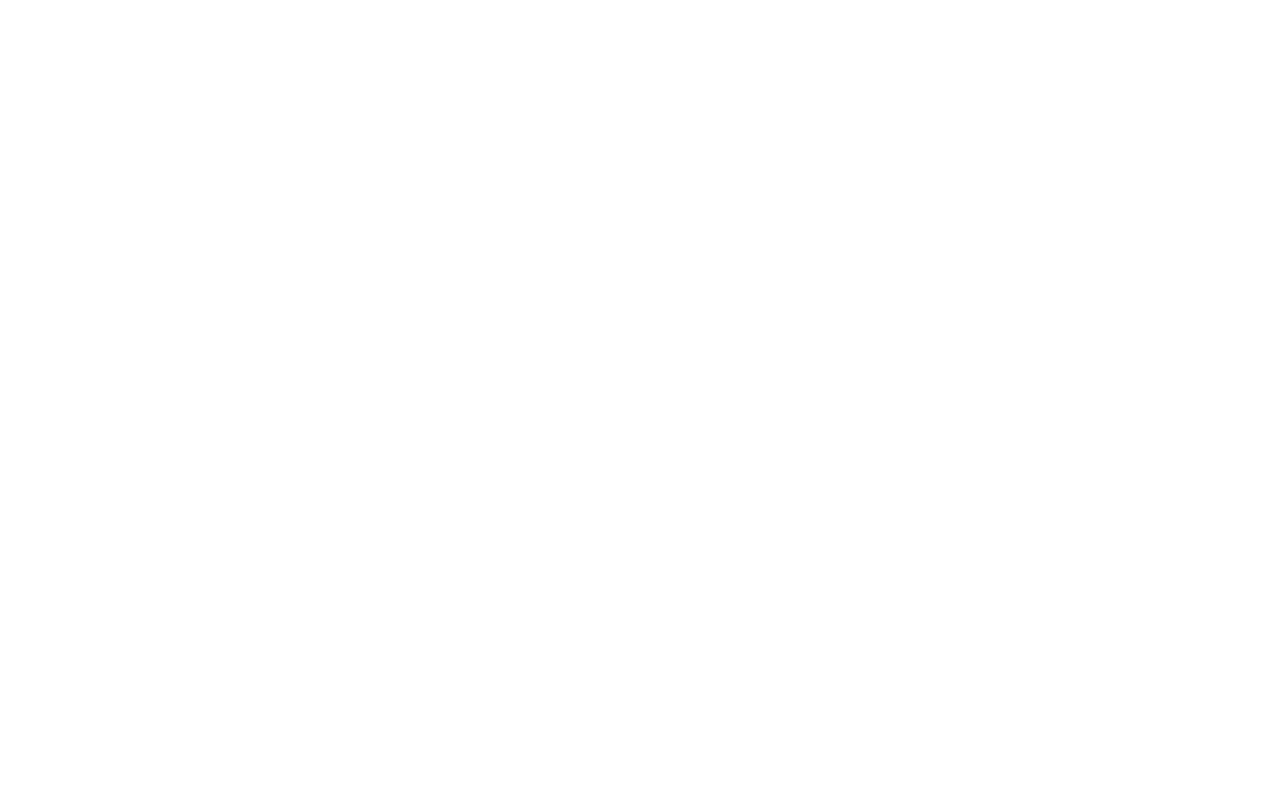
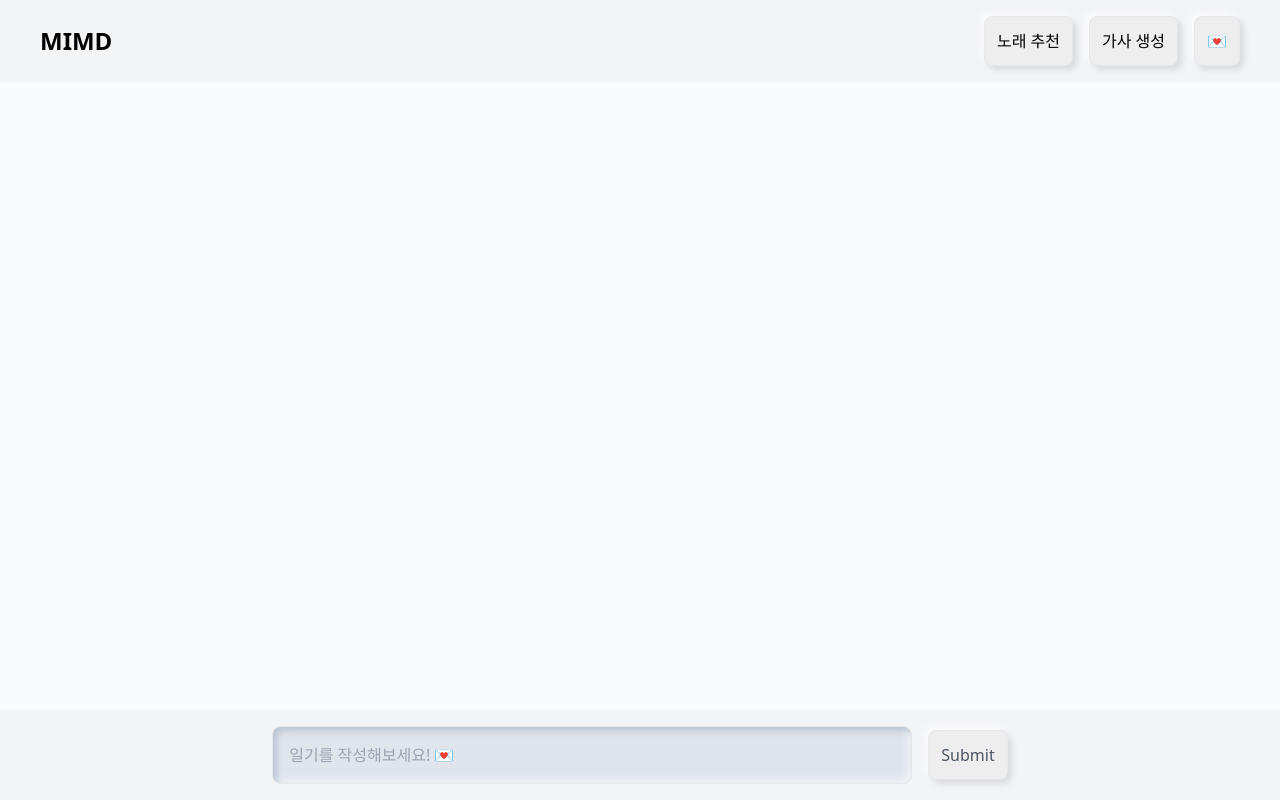
Before and after one commit to MUSIC-IN-MY-DIARY/Front, a React (Vite) app in the folder FE/: page /diary/generate-lyrics in a window 1280 px wide. Before the commit this address had no page. Built offline with nearby package versions, Linux system fonts and the light colour scheme.

Commit message:
fix: 회원가입 성공시 로그인 페이지로 리다이렉션

```diff
--- a/FE/package.json
+++ b/FE/package.json
@@ -19,11 +19,14 @@
     "@types/react": "^18.3.11",
     "@types/react-dom": "^18.3.1",
     "@vitejs/plugin-react": "^4.3.3",
+    "autoprefixer": "^10.4.20",
     "eslint": "^9.13.0",
     "eslint-plugin-react": "^7.37.1",
     "eslint-plugin-react-hooks": "^5.0.0",
     "eslint-plugin-react-refresh": "^0.4.13",
     "globals": "^15.11.0",
+    "postcss": "^8.4.49",
+    "tailwindcss": "^3.4.14",
     "vite": "^5.4.9"
   }
 }
--- a/FE/src/App.jsx
+++ b/FE/src/App.jsx
@@ -11,8 +11,10 @@ const App = () => {
       <Routes>
         <Route path='/' element={<LoginPage />} />
         <Route path='/member/signup' element={<SignupPage />} />
+        <Route path='/member/mypage' element={<MyPage />} />
         <Route path='/diary' element={<DashboardPage />} />
-        <Route path='/member/mypage' element={<MyPage />} />
+        <Route path='/diary/recommend-songs' element={<DashboardPage />} />
+        <Route path='/diary/generate-lyrics' element={<DashboardPage />} />
       </Routes>
     </Router>
   );
--- a/FE/src/components/auth/LoginForm.jsx
+++ b/FE/src/components/auth/LoginForm.jsx
@@ -24,6 +24,7 @@ const LoginForm = () => {
       const response = await fetch('http://localhost:8080/login', {
         method: 'POST',
         body: formData,
+        credentials: 'include',
       });
 
       if (response.ok) {
--- a/FE/src/components/auth/SignupForm.jsx
+++ b/FE/src/components/auth/SignupForm.jsx
@@ -1,5 +1,6 @@
 import { useState } from 'react';
 import '../../neumorphism.css';
+import { useNavigate } from 'react-router-dom';
 
 const SignupForm = () => {
   const [formData, setFormData] = useState({
@@ -11,6 +12,8 @@ const SignupForm = () => {
 
   const [showPassword, setShowPassword] = useState(false);
   const [showConfirmPassword, setShowConfirmPassword] = useState(false);
+  const [errorMessage, setErrorMseeage] = useState('');
+  const navigate = useNavigate();
 
   const handleChange = (e) => {
     const { name, value } = e.target;
@@ -44,11 +47,13 @@ const SignupForm = () => {
       const data = await response.json();
       if (response.ok && data.isSuccess) {
         alert('회원가입 성공!');
+        navigate('/');
       } else {
-        alert('회원가입 실패. 다시 시도해주세요!');
+        alert(data.message || '회원가입 실패. 다시 시도해주세요!');
       }
     } catch (error) {
       alert('오류가 발생했습니다. 잠시 후 다시 시도해주세요.');
+      // console.log('오류 발생 ', error);
     }
   };
 
--- a/FE/src/components/common/Header.jsx
+++ b/FE/src/components/common/Header.jsx
@@ -8,13 +8,29 @@ const Header = () => {
   };
 
   return (
-    <header className='w-full p-4 px-10 bg-gray-100 shadow-md flex justify-between items-center'>
+    <header className='w-full p-4 px-10 bg-gray-100 shadow-md'>
+      <div className='flex justify-between items-center'>
         <h1 className='text-2xl font-bold'>MIMD</h1>
+        <div className='flex items-center gap-4'>
+          <button
+            onClick={() => navigate('/diary/recommend-songs')}
+            className='neumorphism-button'
+          >
+            노래 추천
+          </button>
+          <button
+            onClick={() => navigate('/diary/generate-lyrics')}
+            className='neumorphism-button'
+          >
+            가사 생성
+          </button>
           <button onClick={goToMyPage} className='neumorphism-button'>
             <span role='img' aria-label='My Page'>
               💌
             </span>
           </button>
+        </div>
+      </div>
     </header>
   );
 };
--- a/FE/src/neumorphism.css
+++ b/FE/src/neumorphism.css
@@ -51,3 +51,13 @@
       inset -6px -6px 10px rgba(255, 255, 255, 0.7);
   }
 }
+
+.shadow-neumorph {
+  background: #f0f0f0;
+  box-shadow: 5px 5px 10px #d1d1d1, -5px -5px 10px #ffffff;
+}
+
+.shadow-neumorph-pressed {
+  background: #f0f0f0;
+  box-shadow: inset 5px 5px 10px #d1d1d1, inset -5px -5px 10px #ffffff;
+}
--- /dev/null
+++ b/FE/src/pages/GenerateLyricsPage.jsx
@@ -0,0 +1,13 @@
+import ChatComponent from '../components/common/ChatComponent';
+import Header from '../components/common/Header';
+
+const GenerateLyricsPage = () => {
+  return (
+    <div className='flex flex-col h-screen'>
+      <Header className='sticky top-0' />
+      <ChatComponent className='flex-1 overflow-hidden' />
+    </div>
+  );
+};
+
+export default GenerateLyricsPage;
```
Also changed, not shown: 2 other files (tests, documents, lock files or other folders). Lines whose indentation alone changed are shown as unchanged.
